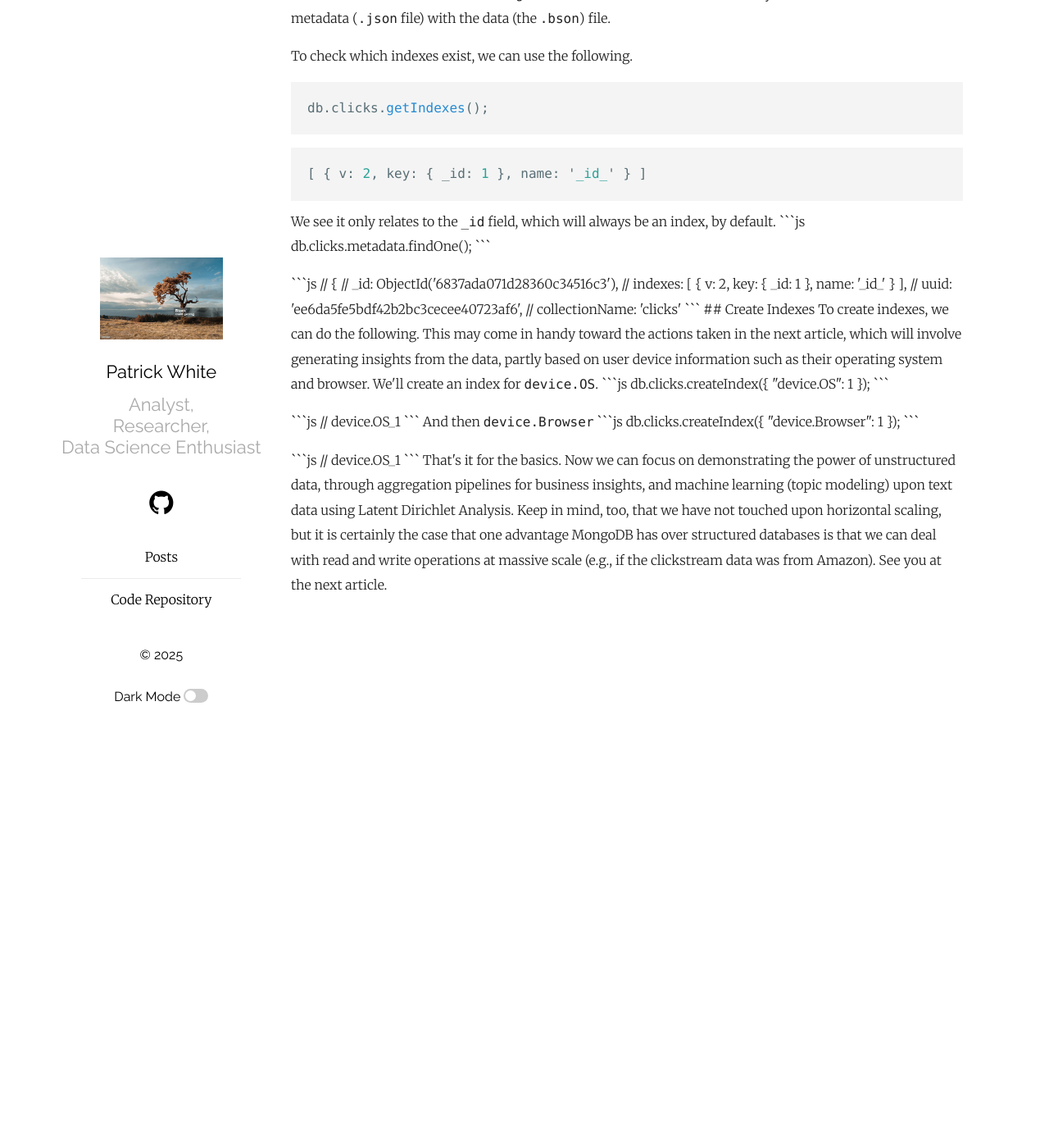
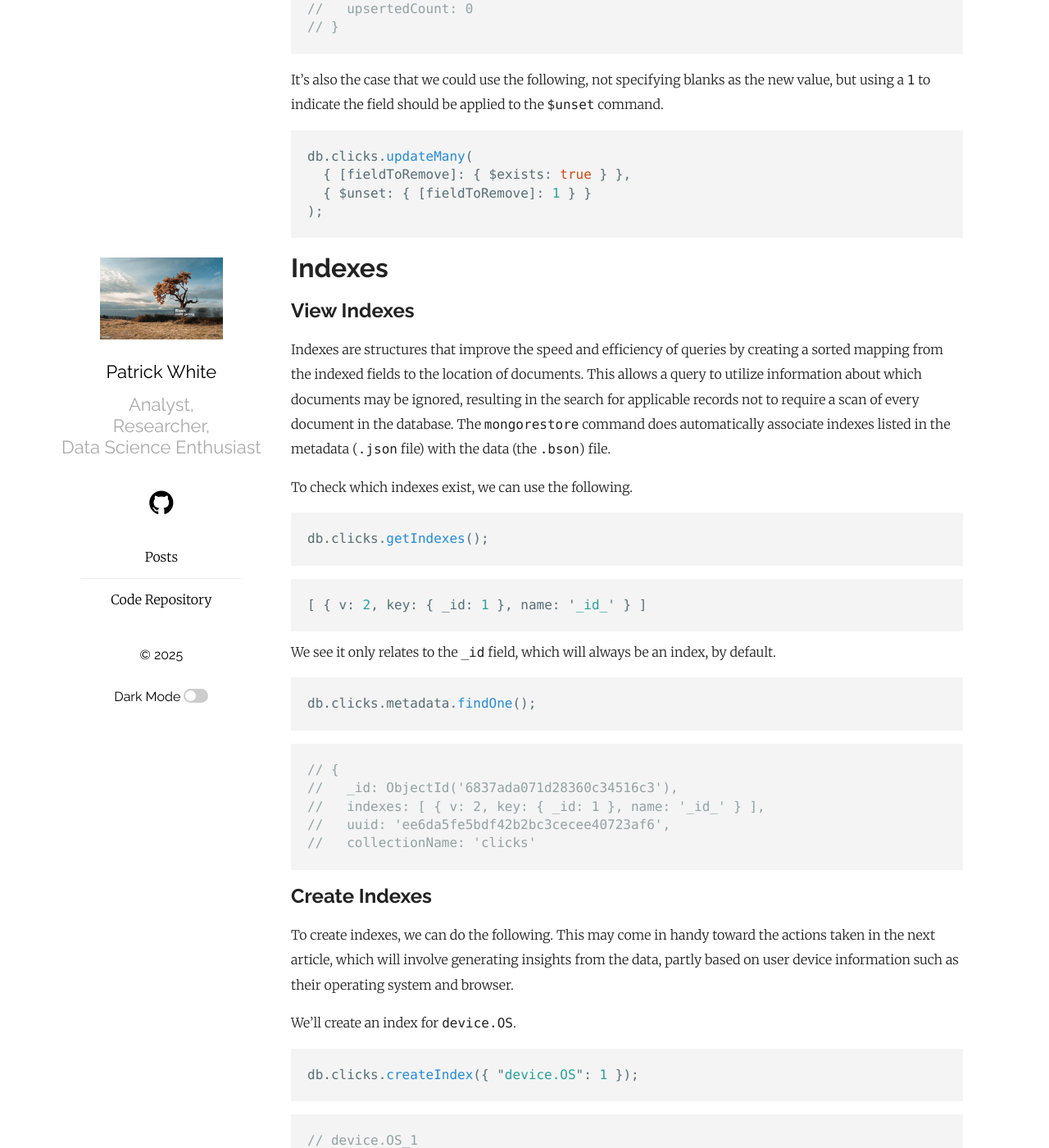
Before and after one commit to pw398/pw398.github.io, a Jekyll site: the page built from _posts/2025-05-31-MongoDB-via-MongoShell.md, in a window 1280 px wide and 1400 px high, scrolled down 25283 px. Shown: the whole window at 82% size. Built offline with Jekyll 4.4.1, drawn with Linux system fonts in a browser that asks for light colours; before the commit the page ends 26056 px from its top, so only the background shows below that; some of the changed text lies outside the part shown.

Commit message:
Add files via upload

````diff
--- a/_posts/2025-05-31-MongoDB-via-MongoShell.md
+++ b/_posts/2025-05-31-MongoDB-via-MongoShell.md
@@ -7,6 +7,10 @@
 
 
 This is the first of 3 articles on MongoDB and the power of unstructured databases. The focus is on the Mongo shell, though parallel resources linked to within utilize command-line (Bash) and Python (PyMongo) commands.
+
+
+<img src="https://raw.githubusercontent.com/pw398/pw398.github.io/refs/heads/main/_posts/images/1-1.png" style="height: 500px; width:auto;">
+
 
 
 
@@ -32,6 +36,7 @@
 14. Indexes
     - View Indexes
     - Create Indexes
+
 
 
 
@@ -159,7 +164,7 @@
 
 Although the code in this workbook is almost entirely focused on making commands through the Mongo shell, the Mongo tools such as <code>mongorestore</code> and <code>mongoimport</code> cannot be used through the Mongo shell, and must be called upon from the command line.
 
-The syntax for these commands is evident from the last two lines below. You could use hard-coding and ignore all of the variable-setting done by the preceding lines. The below creates a .bat file which can be run from the command line to import our .bson data file (using <code>mongorestore</code>, and .json metadata (using <code>mongoimport</code>).
+The syntax for these commands is evident from the last two lines below. You could use hard-coding and ignore all of the variable-setting done by the preceding lines. The below creates a <code>.bat</code> file which can be run from the command line to import our <code>.bson</code> data file (using <code>mongorestore</code>, and <code>.json</code> metadata (using <code>mongoimport</code>).
 
 
 ```bash
@@ -1199,7 +1204,7 @@
 ## View Indexes
 
 
-Indexes are structures that improve the speed and efficiency of queries by creating a sorted mapping from the indexed fields to the location of documents. This allows a query to utilize information about which documents may be ignored, resulting in the search for applicable records not to require a scan of every document in the database. The <code>!mongorestore</code> command does automatically associate indexes listed in the metadata (<code>.json</code> file) with the data (the <code>.bson</code>) file.
+Indexes are structures that improve the speed and efficiency of queries by creating a sorted mapping from the indexed fields to the location of documents. This allows a query to utilize information about which documents may be ignored, resulting in the search for applicable records not to require a scan of every document in the database. The <code>mongorestore</code> command does automatically associate indexes listed in the metadata (<code>.json</code> file) with the data (the <code>.bson</code>) file.
 
 To check which indexes exist, we can use the following.
 
@@ -1213,7 +1218,7 @@
 [ { v: 2, key: { _id: 1 }, name: '_id_' } ]
 ```
 
-<p>We see it only relates to the <code>_id</code> field, which will always be an index, by default.
+<p>We see it only relates to the <code>_id</code> field, which will always be an index, by default.</p>
 
 
 ```js
````
Also changed, not shown: other parts of _posts/2025-05-31-MongoDB-via-MongoShell.md (+1 -1 lines).
